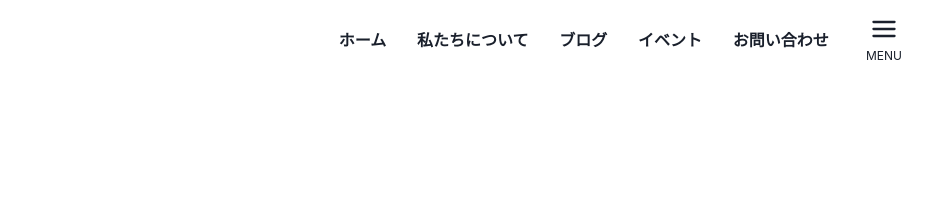
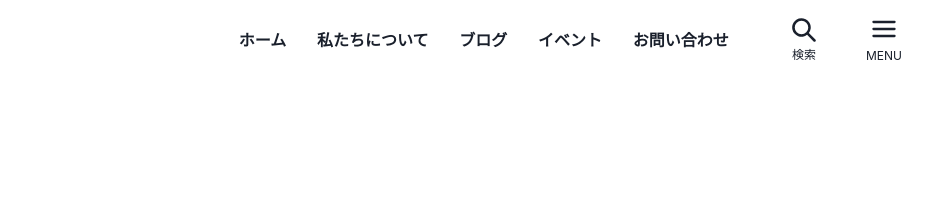
Before and after one commit to nagoya-forester/website, a Gatsby site: page / in a window 1280 px wide. Shown: the top 206 px of the page, 340-1280 px from the left. Built offline with nearby package versions, Linux system fonts and the light colour scheme; Gatsby itself is replaced by a stand-in of ours.

Commit message:
Add search icon

```diff
--- a/src/components/header.tsx
+++ b/src/components/header.tsx
@@ -46,6 +46,7 @@ const Header = () => {
           display={{ base: "none", md: "none", lg: "flex" }}
           ml="auto"
           fontWeight="bold"
+          pr={5}
         >
           {HeaderPickup.map((header_pickup) => (
             <Box key={header_pickup.url}>
@@ -64,7 +65,22 @@ const Header = () => {
           ))}
         </Flex>
 
-        <Box>
+        <Flex>
+          {/* SearchIcon */}
+          <Box
+            aria-label="サイト内検索"
+            as="button"
+            display={["none", "block", "block", "none", "block"]}
+            h={{ base: "60px", md: "70px", lg: "80px" }}
+            w={{ base: "60px", md: "70px", lg: "80px" }}
+            onClick={onOpen}
+          >
+            <SearchIcon w={6} h={6} />
+            <Box mt={[0.5, 0.5, 1]} fontSize="xs">
+              検索
+            </Box>
+          </Box>
+          {/* SearchIcon End */}
           {/* HamburgerMenu */}
           <Box
             aria-label="メニュー"
@@ -82,7 +98,7 @@ const Header = () => {
             <HamburgerMenu />
           </Drawer>
           {/* HamburgerMenu End */}
-        </Box>
+        </Flex>
 
         {/* MobileNavigation */}
 
```
